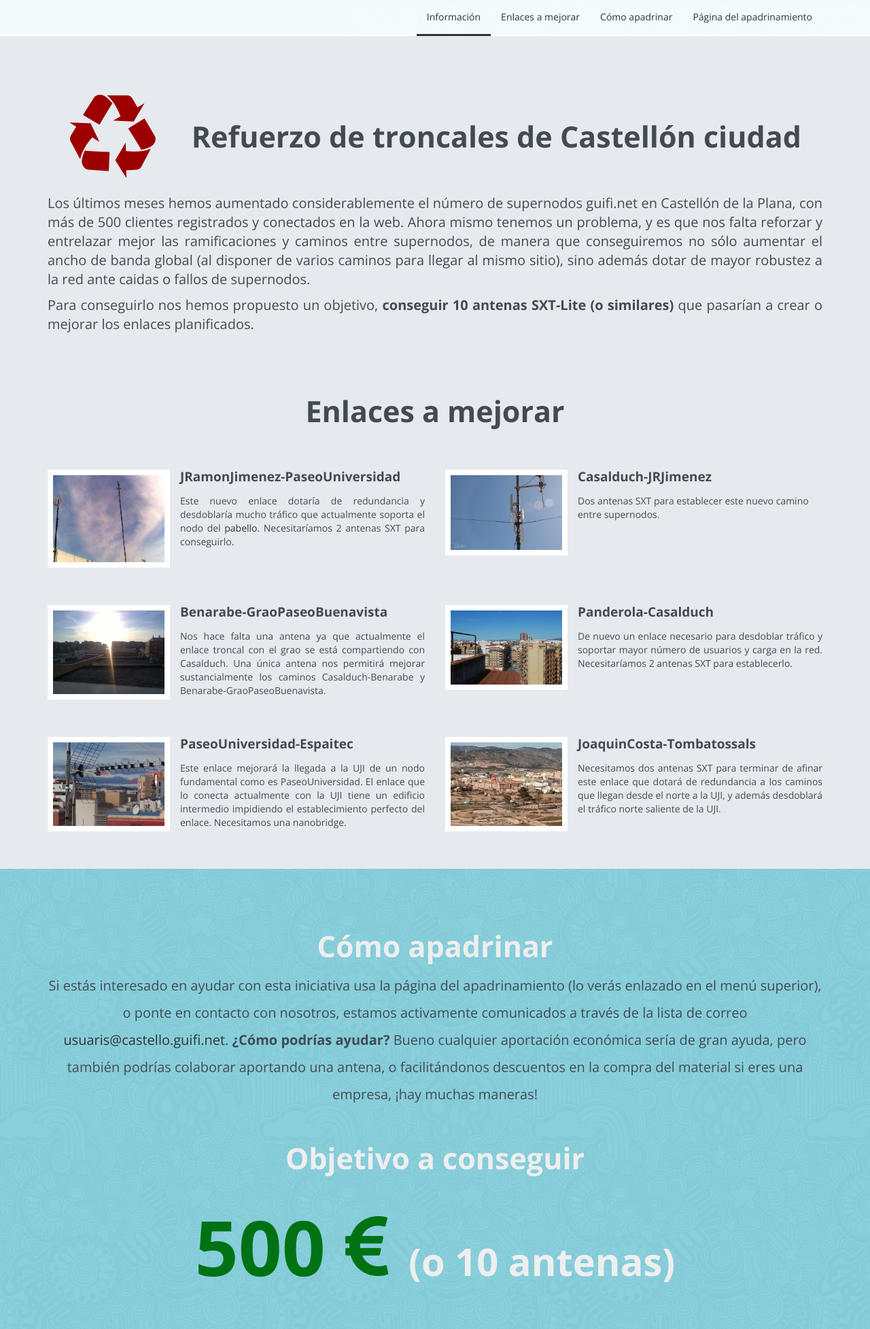
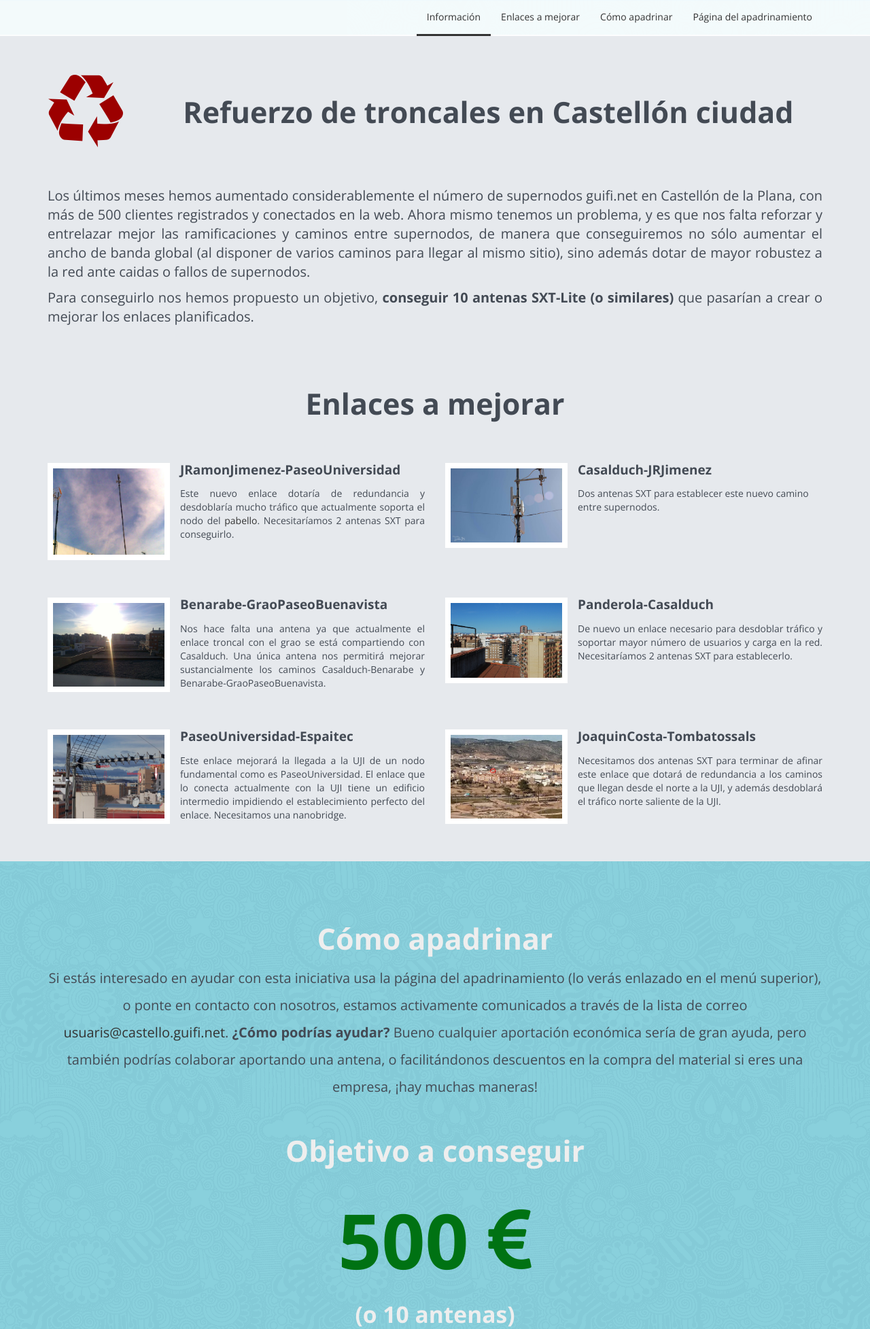
Before and after one commit to tombatossals/apadrinamiento-guifi.net-castellon-jun-jul-2014, a plain HTML site: page index.html in a window 1280 px wide. Shown: the top 1955 px of the page at 68% size. Drawn offline with nearby package versions, Linux system fonts and the light colour scheme.

Commit message:
better mobile version

```diff
--- a/index.html
+++ b/index.html
@@ -48,7 +48,8 @@
       <div class="container">
         <div class="row">
           <div class="col-md-12">
-            <h2><i style="font-size: 3em; display: inline; vertical-align: middle; margin-right: .4em; color: #9c0000;" class="fa fa-recycle"></i>Refuerzo de troncales de Castellón ciudad</h2>
+            <i style="float: left; font-size: 8em; display: inline; vertical-align: middle; margin-right: .4em; color: #9c0000;" class="fa fa-recycle"></i>
+            <h2 style="margin-bottom: 2em;">Refuerzo de troncales en Castellón ciudad</h2>
             <p class="infos" style="line-height: 28px; text-align: justify;">Los últimos meses hemos aumentado considerablemente el número de supernodos guifi.net en Castellón de la Plana, con más de 500 clientes registrados y conectados en la web. Ahora mismo tenemos un problema, y es que nos falta reforzar y entrelazar mejor las ramificaciones y caminos entre supernodos, de manera que conseguiremos no sólo aumentar el ancho de banda global (al disponer de varios caminos para llegar al mismo sitio), sino además dotar de mayor robustez a la red ante caidas o fallos de supernodos.</p>
 	        <p class="infos" style="line-height: 28px; text-align: justify;">Para conseguirlo nos hemos propuesto un objetivo, <strong>conseguir 10 antenas SXT-Lite (o similares)</strong> que pasarían a crear o mejorar los enlaces planificados.</p>
             <p style="height: 50px;" id="enlaces"></p>
@@ -126,7 +127,8 @@
       <div class="container">
         <h2 style="color: #EEE;">Objetivo a conseguir</h2>
       </div>
-      <h1 style="font-size: 8em; color: #007213;">500 <i class="fa fa-eur"></i> <span style="color: #EEE; font-size: .5em;">(o 10 antenas)</span></h1>
+      <h1 style="font-size: 8em; color: #007213;">500 <i class="fa fa-eur"></i></h1>
+      <h2 style="color: #EEE; font-size: 2.4em;">(o 10 antenas)</h2>
 
       <p style="height: 50px;"></p>
     </div>
```
